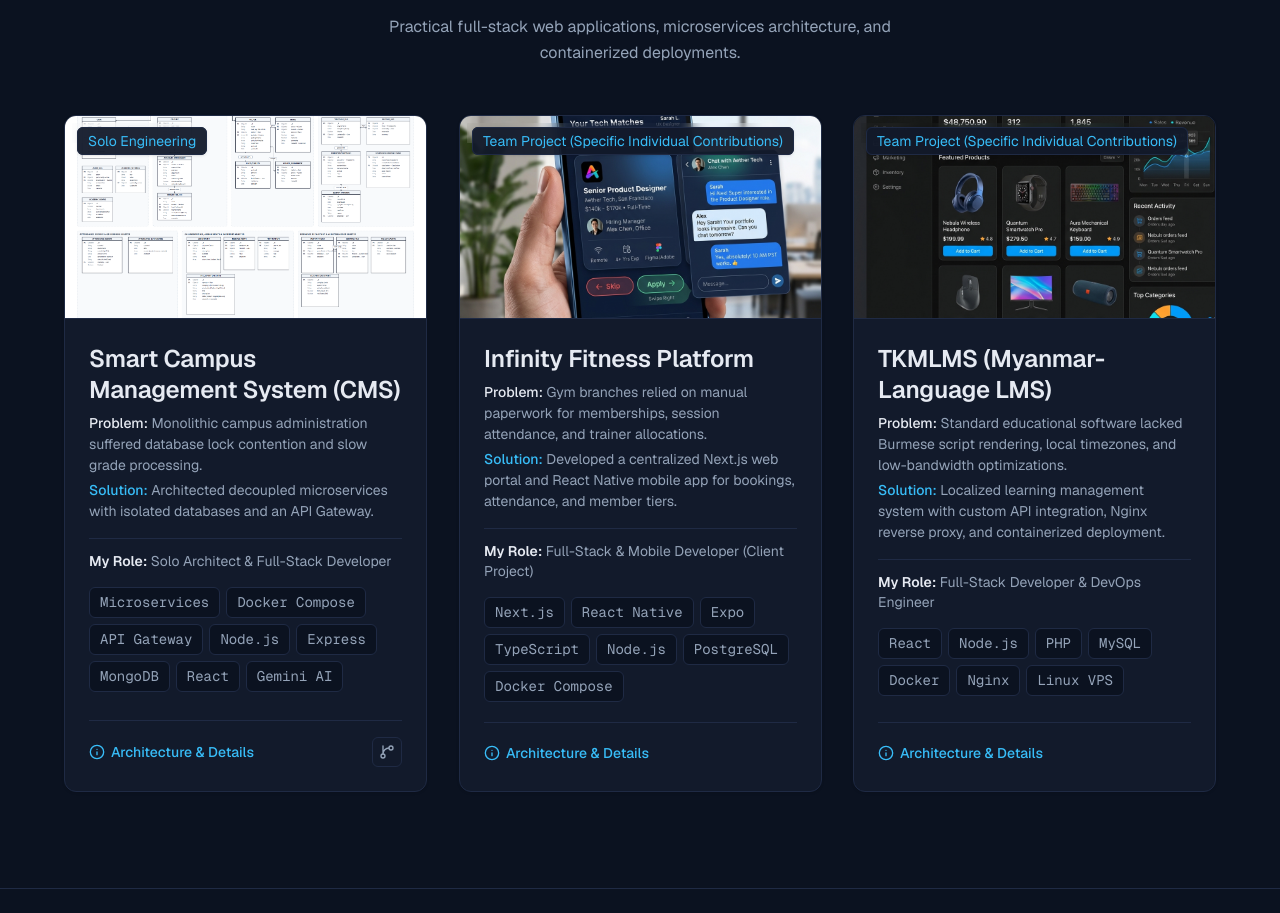
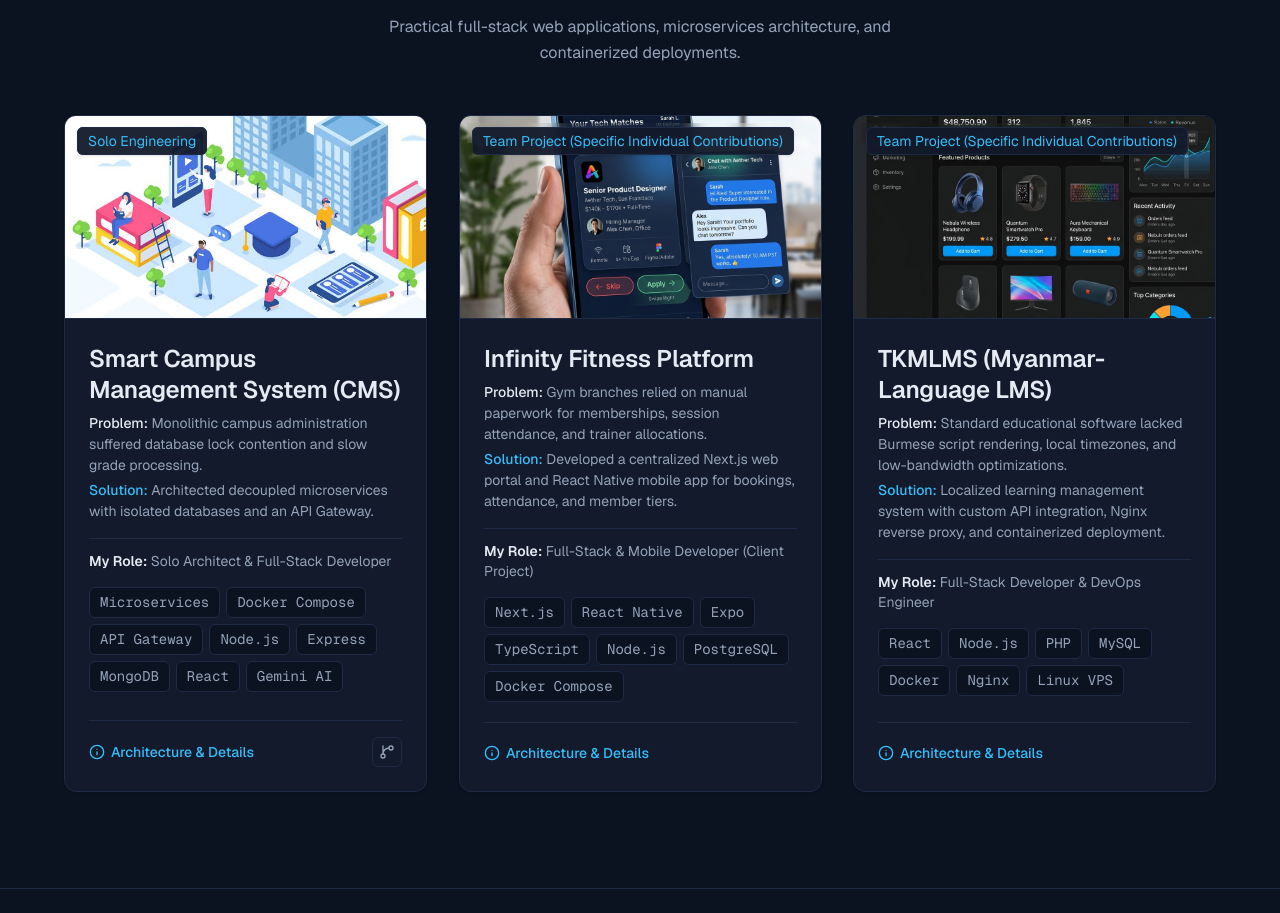
Before and after one commit to YeYintLin/my_porfolio, a Next.js app: page / in a window 1280 px wide. Shown: the part 913-1826 px from the top of the page. Built offline with nearby package versions, Linux system fonts and the light colour scheme.

Commit message:
feat(projects): update Smart Campus Management System cover image

```diff
--- a/data/projects.json
+++ b/data/projects.json
@@ -3,7 +3,7 @@
     "id": "1",
     "title": "Smart Campus Management System (CMS)",
     "description": "Enterprise-grade decoupled microservices architecture featuring an API Gateway, 3 database-isolated MongoDB instances (28-entity schema), Google Gemini AI integration, and production Docker Compose orchestration.",
-    "image": "/projects/cms_architecture.png",
+    "image": "/projects/smart_campus_cover.jpg",
     "tags": ["Microservices", "Docker Compose", "API Gateway", "Gemini AI", "Node.js", "React", "MongoDB"],
     "liveUrl": "https://github.com/YeYintLin/campus_management_system",
     "githubUrl": "https://github.com/YeYintLin/campus_management_system"
--- a/src/data/projects.ts
+++ b/src/data/projects.ts
@@ -34,7 +34,7 @@ export const FEATURED_PROJECTS: FeaturedProject[] = [
     },
     role: "Solo Architect & Full-Stack Developer",
     teamContext: "Solo Engineering",
-    image: "/projects/cms_architecture.png",
+    image: "/projects/smart_campus_cover.jpg",
     tags: ["Microservices", "Docker Compose", "API Gateway", "Node.js", "Express", "MongoDB", "React", "Gemini AI"],
     githubUrl: "https://github.com/YeYintLin/campus_management_system",
     liveUrl: undefined, // Rendered only if provided
```
Also changed, not shown: public/projects/smart_campus_cover.jpg (added).
